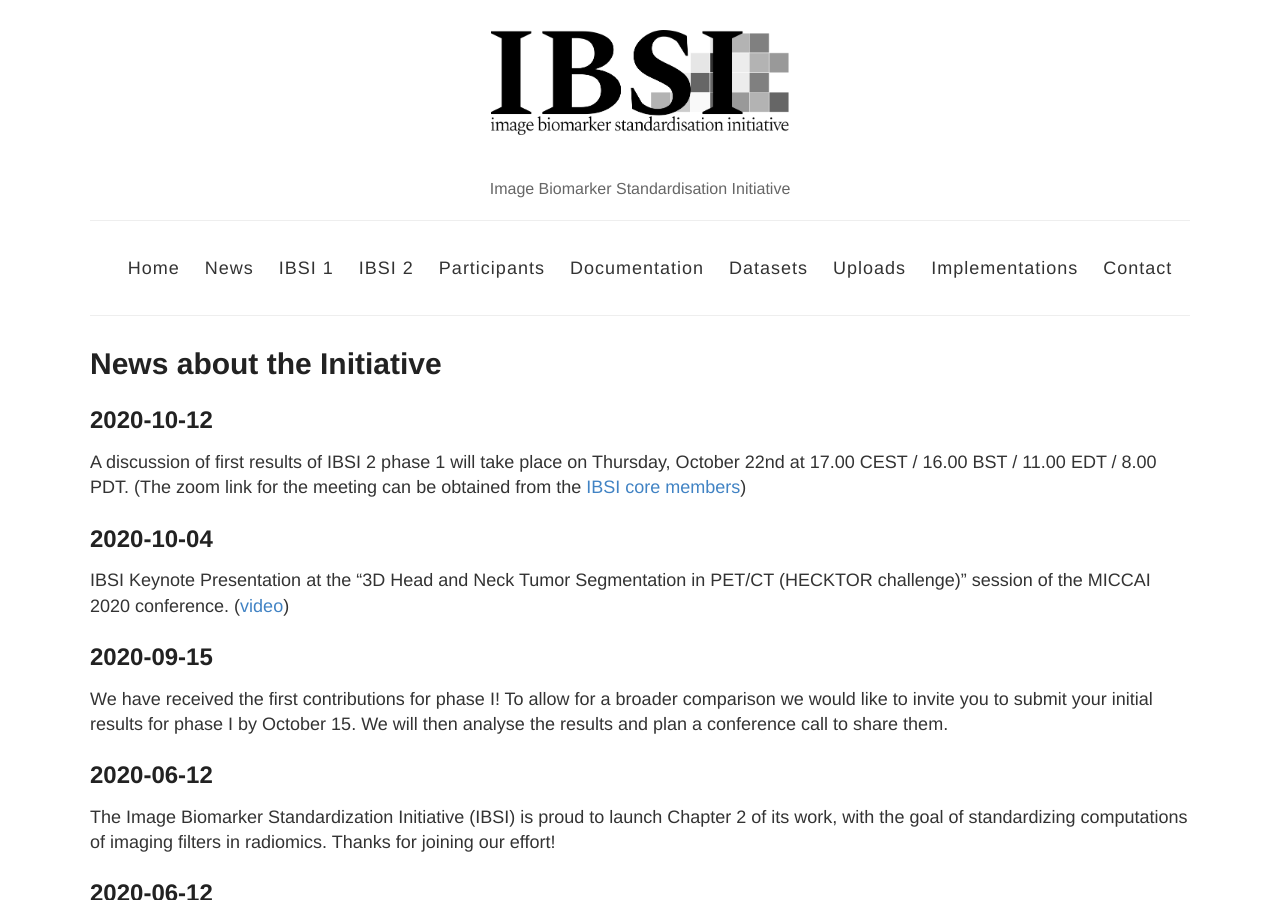
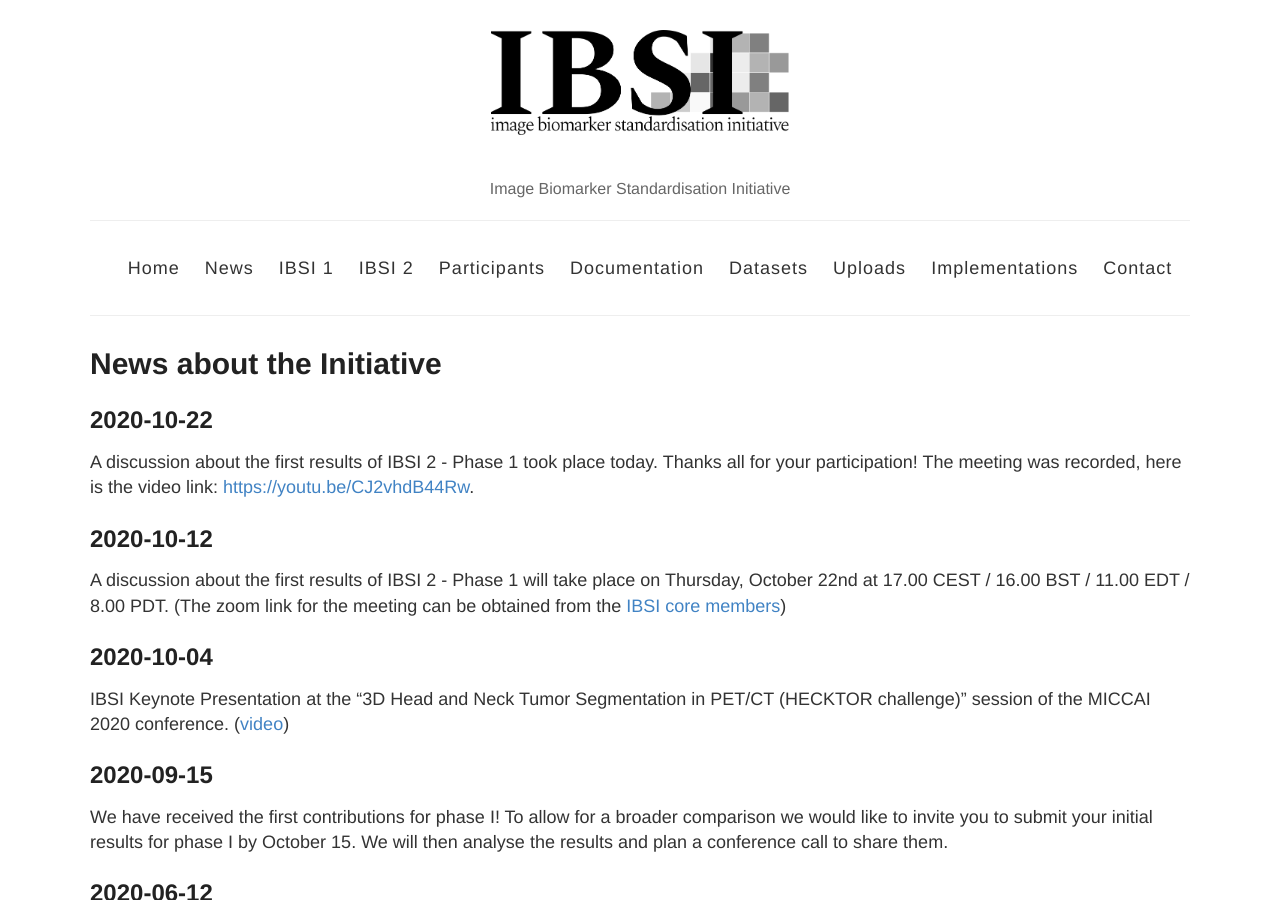
Before and after one commit to theibsi/theibsi.github.io, a Jekyll site: the page built from news.html, in a window 1280 px wide and 900 px high. Built offline with Jekyll 4.4.1, drawn with Linux system fonts in a browser that asks for light colours.

Commit message:
Update news.html

```diff
--- a/news.html
+++ b/news.html
@@ -10,9 +10,17 @@
 
 <section title="news">
   <div class="news-item">
+    <h2>2020-10-22</h2>
+    <p>
+      A discussion about the first results of IBSI 2 - Phase 1 took place today. Thanks all for your participation! The meeting was recorded, here is the video link: <a href="https://youtu.be/CJ2vhdB44Rw">https://youtu.be/CJ2vhdB44Rw</a>.
+    </p>
+  </div>
+
+<section title="news">
+  <div class="news-item">
     <h2>2020-10-12</h2>
     <p>
-      A discussion of first results of IBSI 2 phase 1 will take place on Thursday, October 22nd at 17.00 CEST / 16.00 BST / 11.00 EDT / 8.00 PDT. (The zoom link for the meeting can be obtained from the <a href="https://theibsi.github.io/contact/">IBSI core members</a>)
+      A discussion about the first results of IBSI 2 - Phase 1 will take place on Thursday, October 22nd at 17.00 CEST / 16.00 BST / 11.00 EDT / 8.00 PDT. (The zoom link for the meeting can be obtained from the <a href="https://theibsi.github.io/contact/">IBSI core members</a>)
     </p>
   </div>
 
```
